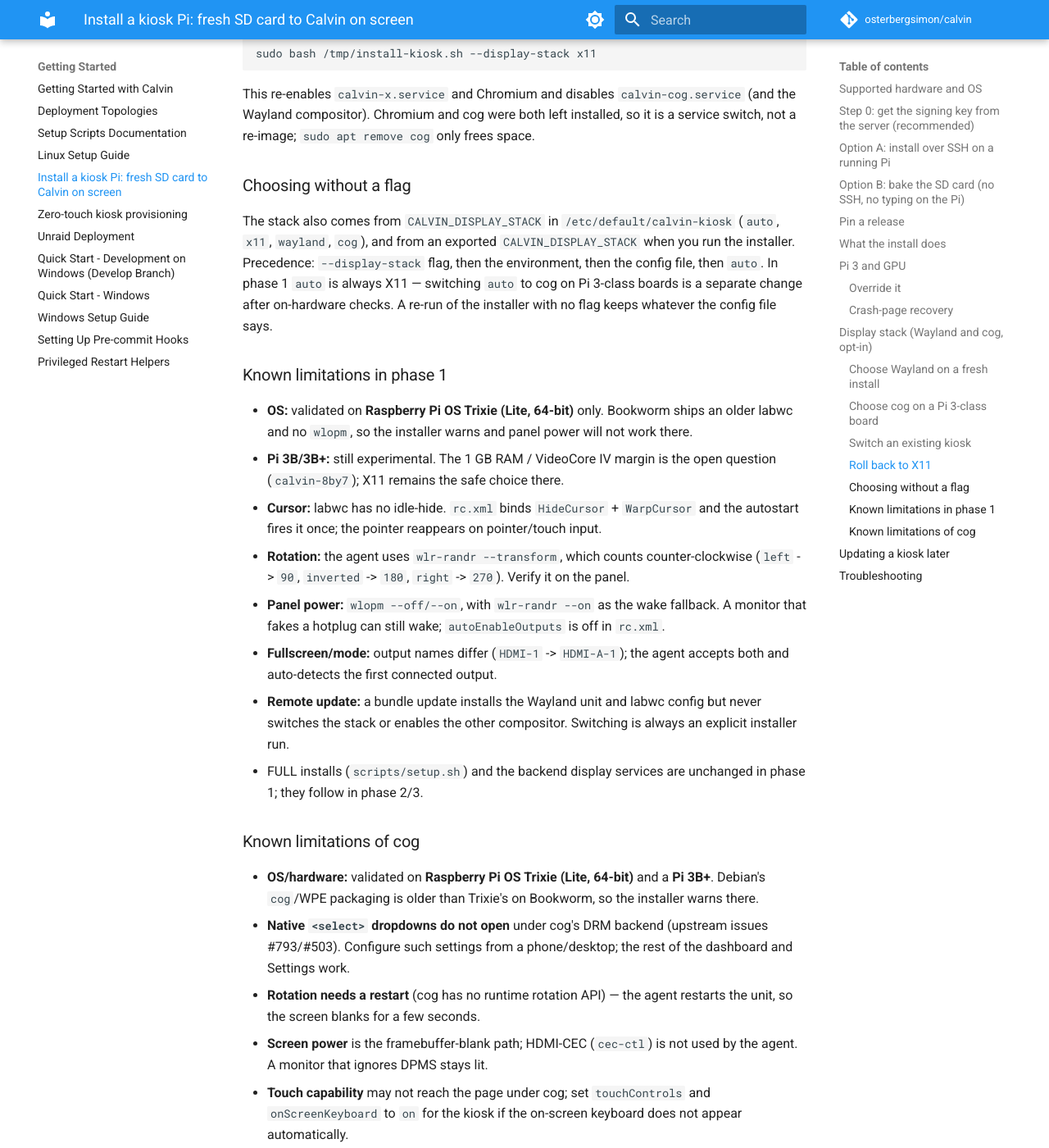
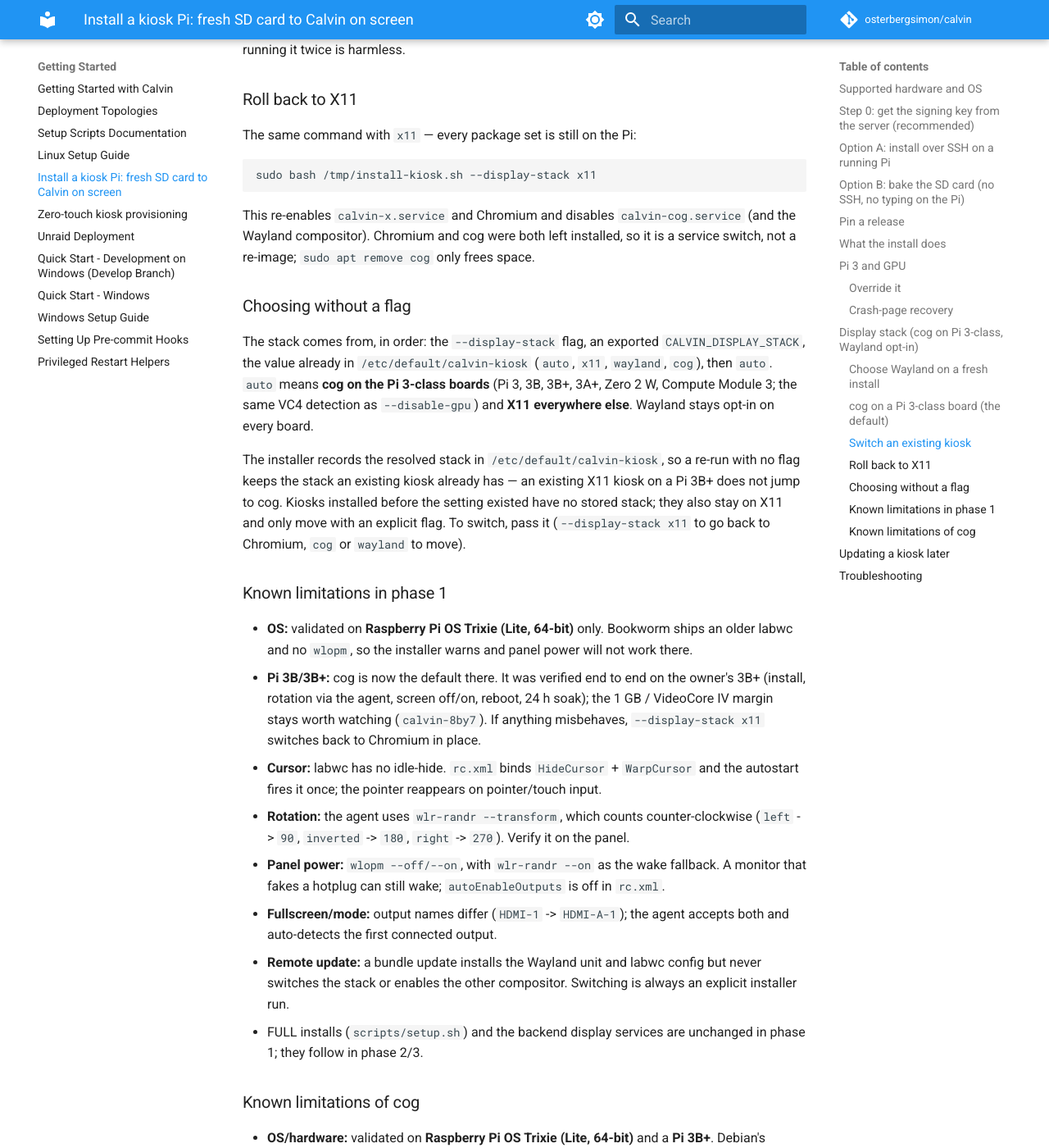
Before and after one commit to osterbergsimon/calvin, an MkDocs documentation site: the page built from docs/setup/KIOSK_INSTALL.md, in a window 1280 px wide and 1400 px high, scrolled down 8923 px. Shown: the whole window at 82% size. Built offline with MkDocs 1.6.1 and Material for MkDocs 9.7.7, drawn with Linux system fonts in a browser that asks for light colours; comment, search, counter and statistics services are not loaded; some of the changed text lies outside the part shown.

Commit message:
docs(kiosk): document cog as the Pi 3-class default (CLV-42)

````diff
--- a/docs/setup/KIOSK_INSTALL.md
+++ b/docs/setup/KIOSK_INSTALL.md
@@ -12,8 +12,9 @@
 | | Supported | Notes |
 |---|---|---|
 | **Pi model** | Raspberry Pi 5, Pi 4 (2 GB+), Pi 400 | Recommended. |
-| | Pi 3B / 3B+ | Works, but Chromium is slow. Runs without the GPU path; see [Pi 3 and GPU](#pi-3-and-gpu). |
-| | Pi Zero 2 W, older Pis | Not recommended (512 MB RAM is too little for Chromium). |
+| | Pi 3B / 3B+ | Auto-installs **cog** (WPE WebKit) instead of Chromium; see [Display stack](#display-stack-cog-on-pi-3-class-wayland-opt-in). |
+| | Pi Zero 2 W | Uses cog (WPE WebKit) via auto; still unmeasured on 512 MB, so not recommended yet. |
+| | Older Pis (Pi 1/2, Zero) | Not supported (too little RAM for the dashboard). |
 | **OS** | **Raspberry Pi OS Lite (64-bit), Bookworm** (Debian 12) | The tested target. |
 | | Raspberry Pi OS Lite 32-bit, Bookworm | Should work; 64-bit is preferred. |
 | | Raspberry Pi OS **Desktop** | Not supported: Calvin starts its own X session on tty1, which conflicts with the desktop. |
@@ -158,7 +159,7 @@
   ├─ fetch setup scripts, check sha  ◀──── GET /api/kiosks/installer/setup-{kiosk,common}.sh
   └─ setup-kiosk.sh
        ├─ apt: X, openbox, Chromium, sudo (+ labwc, wlr-randr, wlopm
-       │       when --display-stack wayland)
+       │       on Wayland; + cog on the Pi 3 class or --display-stack cog)
        ├─ /etc/default/calvin-kiosk (server URL, kiosk id, hostname,
        │                            display stack; other keys kept)
        └─ update-kiosk.sh --bootstrap ◀─── GET /api/kiosks/agent/files/*  (verified)
@@ -228,8 +229,8 @@
 `127.0.0.1:9222`, whether the dashboard page answers a trivial script. After
 three consecutive failures it restarts the kiosk unit — the browser start-up
 path the kiosk already has: a fresh browser, a fresh page, the same backend.
-This is display-stack independent (it talks to Chromium, not to X11 or Wayland),
-so it covers both.
+This covers the X11 and Wayland stacks (it talks to Chromium, not to X11 or
+Wayland); on cog, recovery is cog's own `--webprocess-failure=restart`.
 
 Chromium runs with its **own profile**, not the account's default one:
 `--user-data-dir=/home/calvin/.config/calvin-kiosk-chromium`. That is required —
@@ -272,12 +273,14 @@
 the watchdog out of the way: it never touches a unit that is not running (systemd
 owns that case) or one that started less than two minutes ago.
 
-## Display stack (Wayland and cog, opt-in)
+## Display stack (cog on Pi 3-class, Wayland opt-in)
 
-A kiosk normally runs **X11 + openbox**. You can install it on **Wayland + labwc**
-or **cog** (WPE WebKit directly on DRM/KMS) instead. Both are **opt-in**:
-`auto` still means X11 everywhere, FULL (all-in-one) installs are unchanged, and
-switching is an installer re-run — not a re-flash.
+A kiosk normally runs **X11 + openbox**. On the **Pi 3-class boards** it installs
+**cog** (WPE WebKit directly on DRM/KMS) instead, because the low-RAM / VC4
+boards cannot run Chromium's GPU path and are tight on memory. Every other board
+keeps X11; **Wayland + labwc** and an explicit **cog** stay opt-in everywhere.
+FULL (all-in-one) installs are unchanged (always X11), and switching is an
+installer re-run — not a re-flash.
 
 Wayland is a phase-1 pilot tracked in bead `calvin-8by7`; see the design notes in
 [../research/2026-10-29-kiosk-wayland.md](../research/2026-10-29-kiosk-wayland.md).
@@ -312,9 +315,12 @@
 `calvin-wayland.service` instead of `calvin-x.service`. Chromium runs with the same
 kiosk flags plus `--ozone-platform=wayland`.
 
-### Choose cog on a Pi 3-class board
+### cog on a Pi 3-class board (the default)
 
-Add `--display-stack cog` to the installer:
+On a Pi 3, 3B, 3B+, 3A+, Zero 2 W or Compute Module 3 the installer reads
+`/proc/device-tree/model` and selects **cog automatically** — no flag needed. To
+be explicit, or to force cog on a board that auto-detects as X11, add
+`--display-stack cog`:
 
 ```bash
 curl -fsSL http://tower:8000/api/kiosks/install.sh \
@@ -395,20 +401,29 @@
 
 ### Choosing without a flag
 
-The stack also comes from `CALVIN_DISPLAY_STACK` in `/etc/default/calvin-kiosk`
-(`auto`, `x11`, `wayland`, `cog`), and from an exported `CALVIN_DISPLAY_STACK` when
-you run the installer. Precedence: `--display-stack` flag, then the environment,
-then the config file, then `auto`. In phase 1 `auto` is always X11 — switching
-`auto` to cog on Pi 3-class boards is a separate change after on-hardware checks.
-A re-run of the installer with no flag keeps whatever the config file says.
+The stack comes from, in order: the `--display-stack` flag, an exported
+`CALVIN_DISPLAY_STACK`, the value already in `/etc/default/calvin-kiosk`
+(`auto`, `x11`, `wayland`, `cog`), then `auto`. `auto` means **cog on the
+Pi 3-class boards** (Pi 3, 3B, 3B+, 3A+, Zero 2 W, Compute Module 3; the same
+VC4 detection as `--disable-gpu`) and **X11 everywhere else**. Wayland stays
+opt-in on every board.
+
+The installer records the resolved stack in `/etc/default/calvin-kiosk`, so a
+re-run with no flag keeps the stack an existing kiosk already has — an existing
+X11 kiosk on a Pi 3B+ does not jump to cog. Kiosks installed before the setting
+existed have no stored stack; they also stay on X11 and only move with an
+explicit flag. To switch, pass it (`--display-stack x11` to go back to
+Chromium, `cog` or `wayland` to move).
 
 ### Known limitations in phase 1
 
 - **OS:** validated on **Raspberry Pi OS Trixie (Lite, 64-bit)** only. Bookworm
   ships an older labwc and no `wlopm`, so the installer warns and panel power will
   not work there.
-- **Pi 3B/3B+:** still experimental. The 1 GB RAM / VideoCore IV margin is the open
-  question (`calvin-8by7`); X11 remains the safe choice there.
+- **Pi 3B/3B+:** cog is now the default there. It was verified end to end on the
+  owner's 3B+ (install, rotation via the agent, screen off/on, reboot, 24 h soak);
+  the 1 GB / VideoCore IV margin stays worth watching (`calvin-8by7`). If anything
+  misbehaves, `--display-stack x11` switches back to Chromium in place.
 - **Cursor:** labwc has no idle-hide. `rc.xml` binds `HideCursor` + `WarpCursor` and
   the autostart fires it once; the pointer reappears on pointer/touch input.
 - **Rotation:** the agent uses `wlr-randr --transform`, which counts counter-clockwise
@@ -439,8 +454,8 @@
   `onScreenKeyboard` to `on` for the kiosk if the on-screen keyboard does not
   appear automatically.
 - **Security horizon:** Debian's `wpewebkit` on Trixie lags Chromium's patches (see
-  the research doc §1.3). Keep cog kiosks on trusted networks and treat it as an
-  opt-in stack for Pi 3-class boards, not the default.
+  the research doc §1.3). Keep Pi 3-class kiosks on trusted networks; an explicit
+  `--display-stack x11` returns that board to Chromium.
 
 ## Updating a kiosk later
 
````
Also changed, not shown: docs/research/2026-10-29-kiosk-cog.md (+15 -2 lines).
